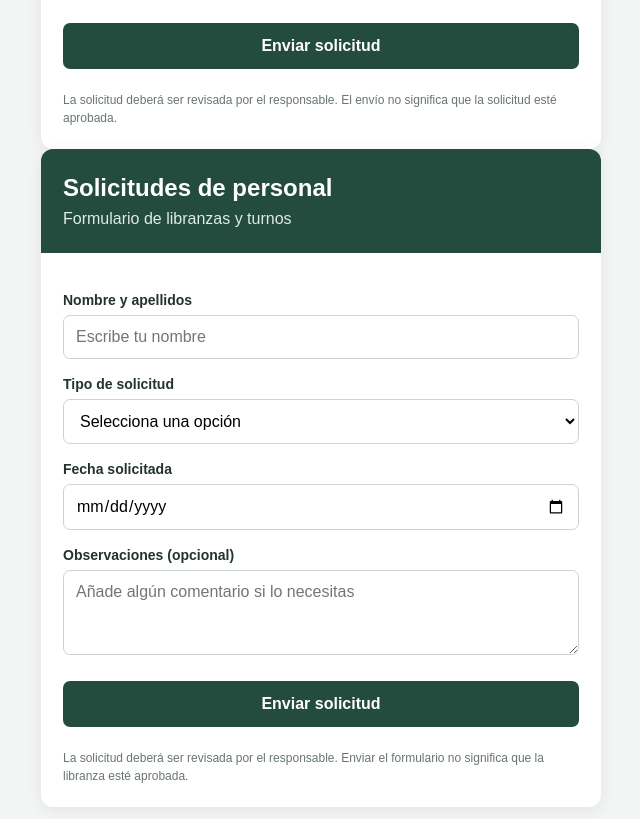
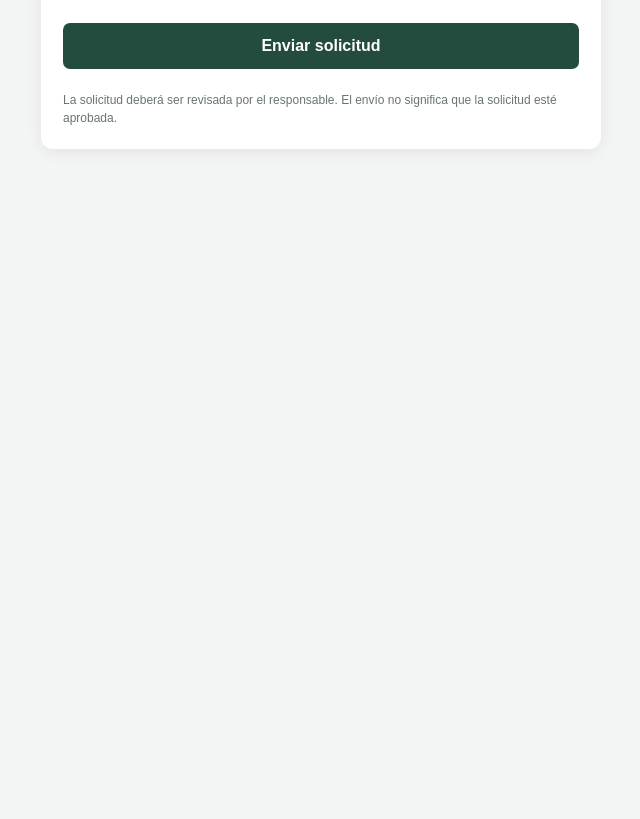
Before and after one commit to ModolyM/Solicitudes-de-personal, a plain HTML site: page index.html in a window 1280 px wide. Shown: the part 533-1352 px from the top of the page, without its empty margins (319-959 px from the left). After the commit the page ends 800 px from the top, so only its background shows below. Drawn offline with Linux system fonts and the light colour scheme.

Commit message:
Update index.html

```diff
--- a/index.html
+++ b/index.html
@@ -212,138 +212,3 @@
 </script>
 </body>
 </html>
-
-<!DOCTYPE html>
-<html lang="es">
-<head>
-  <meta charset="UTF-8">
-  <meta name="viewport" content="width=device-width, initial-scale=1.0">
-  <title>Solicitudes de personal</title>
-  <style>
-    * { box-sizing: border-box; }
-    body {
-      margin: 0;
-      padding: 24px 14px;
-      background: #f3f5f4;
-      color: #24332e;
-      font-family: Arial, sans-serif;
-    }
-    main {
-      max-width: 560px;
-      margin: auto;
-      background: white;
-      border-radius: 12px;
-      overflow: hidden;
-      box-shadow: 0 3px 16px #00000012;
-    }
-    header {
-      background: #234b3e;
-      color: white;
-      padding: 25px 22px;
-    }
-    header h1 { margin: 0 0 8px; font-size: 24px; }
-    header p { margin: 0; color: #e0ebe5; }
-    form { padding: 22px; }
-    label {
-      display: block;
-      margin: 17px 0 7px;
-      font-weight: bold;
-      font-size: 14px;
-    }
-    input, select, textarea {
-      width: 100%;
-      padding: 12px;
-      border: 1px solid #cbd5d0;
-      border-radius: 7px;
-      background: white;
-      font: inherit;
-    }
-    textarea { min-height: 85px; resize: vertical; }
-    button {
-      width: 100%;
-      margin-top: 22px;
-      padding: 14px;
-      border: 0;
-      border-radius: 7px;
-      background: #234b3e;
-      color: white;
-      font-size: 16px;
-      font-weight: bold;
-      cursor: pointer;
-    }
-    .notice {
-      padding: 0 22px 22px;
-      color: #68766f;
-      font-size: 12px;
-      line-height: 1.5;
-    }
-    #turnoBox[hidden] { display: none; }
-  </style>
-</head>
-<body>
-<main>
-  <header>
-    <h1>Solicitudes de personal</h1>
-    <p>Formulario de libranzas y turnos</p>
-  </header>
-
-  <form id="solicitudForm">
-    <label for="nombre">Nombre y apellidos</label>
-    <input id="nombre" name="nombre" required
-      autocomplete="name" placeholder="Escribe tu nombre">
-
-    <label for="tipo">Tipo de solicitud</label>
-    <select id="tipo" name="tipo" required>
-      <option value="">Selecciona una opción</option>
-      <option value="Librar día completo">Librar un día completo</option>
-      <option value="Descansar un turno">Descansar un turno</option>
-    </select>
-
-    <label for="fecha">Fecha solicitada</label>
-    <input id="fecha" name="fecha" type="date" required>
-
-    <div id="turnoBox" hidden>
-      <label for="turno">Turno que deseas descansar</label>
-      <select id="turno" name="turno">
-        <option value="">Selecciona el turno</option>
-        <option value="MAÑANA">MAÑANA</option>
-        <option value="TARDE">TARDE</option>
-      </select>
-    </div>
-
-    <label for="motivo">Observaciones (opcional)</label>
-    <textarea id="motivo" name="motivo"
-      placeholder="Añade algún comentario si lo necesitas"></textarea>
-
-    <button type="submit">Enviar solicitud</button>
-  </form>
-
-  <div class="notice">
-    La solicitud deberá ser revisada por el responsable.
-    Enviar el formulario no significa que la libranza esté aprobada.
-  </div>
-</main>
-
-<script>
-  const tipo = document.getElementById('tipo');
-  const turnoBox = document.getElementById('turnoBox');
-  const turno = document.getElementById('turno');
-  const form = document.getElementById('solicitudForm');
-
-  tipo.addEventListener('change', () => {
-    const necesitaTurno = tipo.value === 'Descansar un turno';
-    turnoBox.hidden = !necesitaTurno;
-    turno.required = necesitaTurno;
-
-    if (!necesitaTurno) {
-      turno.value = '';
-    }
-  });
-
-  form.addEventListener('submit', (event) => {
-    event.preventDefault();
-    alert('El formulario de prueba funciona, pero todavía no está conectado para guardar solicitudes. Lo configuraremos en el siguiente paso.');
-  });
-</script>
-</body>
-</html>
```
